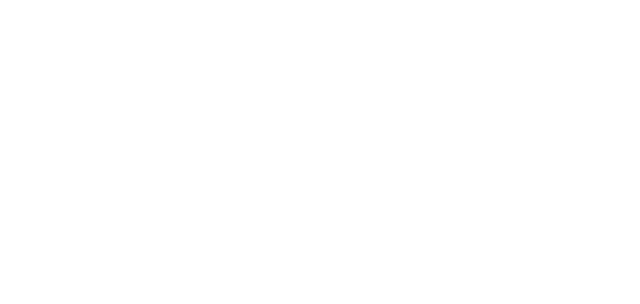
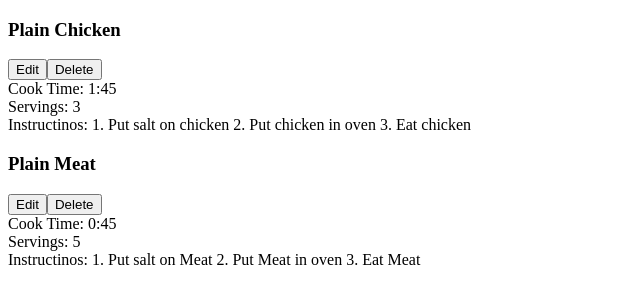
Before and after one commit to YassinMadara/Project2_Recipe_List, a React (Create React App) app: page / in a window 1280 px wide. Shown: the top 304 px of the page, without its empty margins (0-640 px from the left). Built offline with nearby package versions, Linux system fonts and the light colour scheme; the HTML template or start-up script is replaced by a standard one.

Commit message:
adding Recipe and RecipeList component

```diff
--- a/src/App.js
+++ b/src/App.js
@@ -1,7 +1,25 @@
 import React from 'react';
+import RecipeList from './RecipeList';
 
 function App() {
-  return null
+  return ( <RecipeList recipes = {sampleRecipes}/>)
 }
 
+const sampleRecipes = [
+  {
+    id:1,
+    name: 'Plain Chicken',
+    servings: 3,
+    cookTime: '1:45',
+    instructions: "1. Put salt on chicken\n2. Put chicken in oven\n3. Eat chicken"
+  },
+  {
+    id:2,
+    name: 'Plain Meat',
+    servings: 5,
+    cookTime: '0:45',
+    instructions: "1. Put salt on Meat\n2. Put Meat in oven\n3. Eat Meat"
+  }
+]
+
 export default App;
--- /dev/null
+++ b/src/Recipe.js
@@ -0,0 +1,27 @@
+import React from 'react'
+
+export default function Recipe(props) {
+  const {name, cookTime, servings, instructions} = props;
+
+    return (
+    <div>
+        <div>
+            <h3>{name}</h3>
+            <button>Edit</button>
+            <button>Delete</button>
+        </div>
+        <div>
+            <span>Cook Time: </span>
+            <span>{cookTime}</span>
+        </div>
+        <div>
+            <span>Servings: </span>
+            <span>{servings}</span>
+        </div>
+        <div>
+            <span>Instructinos: </span>
+            <span>{instructions}</span>
+        </div>
+    </div>
+  )
+}
--- /dev/null
+++ b/src/RecipeList.js
@@ -0,0 +1,15 @@
+import React from 'react'
+import Recipe from './Recipe'
+
+export default function RecipeList({recipes}) {
+  return (
+    <div>
+      {recipes.map(recipe => {
+        return  (
+            <Recipe
+                {...recipe}
+            />)
+          })}
+    </div>
+    )
+}
```
